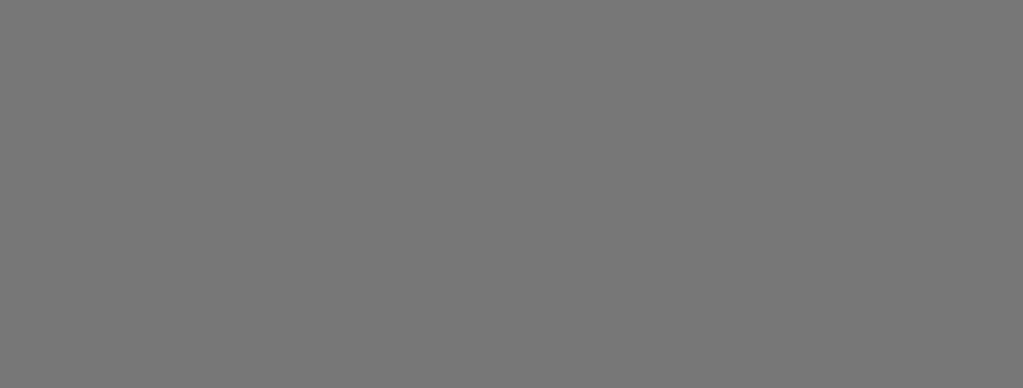
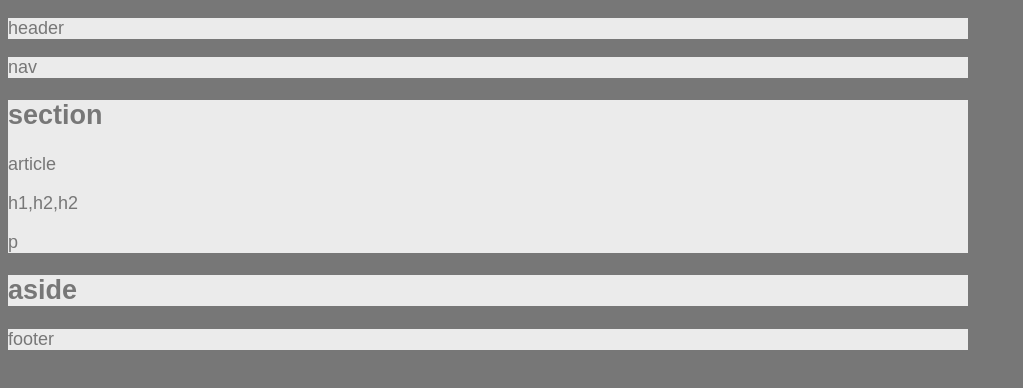
Before and after one commit to kevdsteele/HW-Wireframe, a plain HTML site: page index.html in a window 1280 px wide. Shown: the whole page, without its empty margins (0-1023 px from the left). Drawn offline with Linux system fonts and the light colour scheme.

Commit message:
More html layout

```diff
--- a/index.html
+++ b/index.html
@@ -9,22 +9,24 @@
 <body>
 
     <header>
-
+        <p>header</p>
     </header>
 
     <nav>
-
+        <p>nav</p>
     </nav>
 
     <div class="container">
     <section>
+        <h1>section</h1>
         <article>
+            <p>article</p>
             <article>
-
+                <p>h1,h2,h2</p>
             </article>
 
             <article>
-
+                <p>p</p>
             </article>
 
         </article>
@@ -32,12 +34,12 @@
     </section>
 
     <aside>
-
+        <h1>aside</h1>
     </aside>
     <div>
 
     <footer>
-
+        <p>footer</p>
     </footer>
 
 
```
